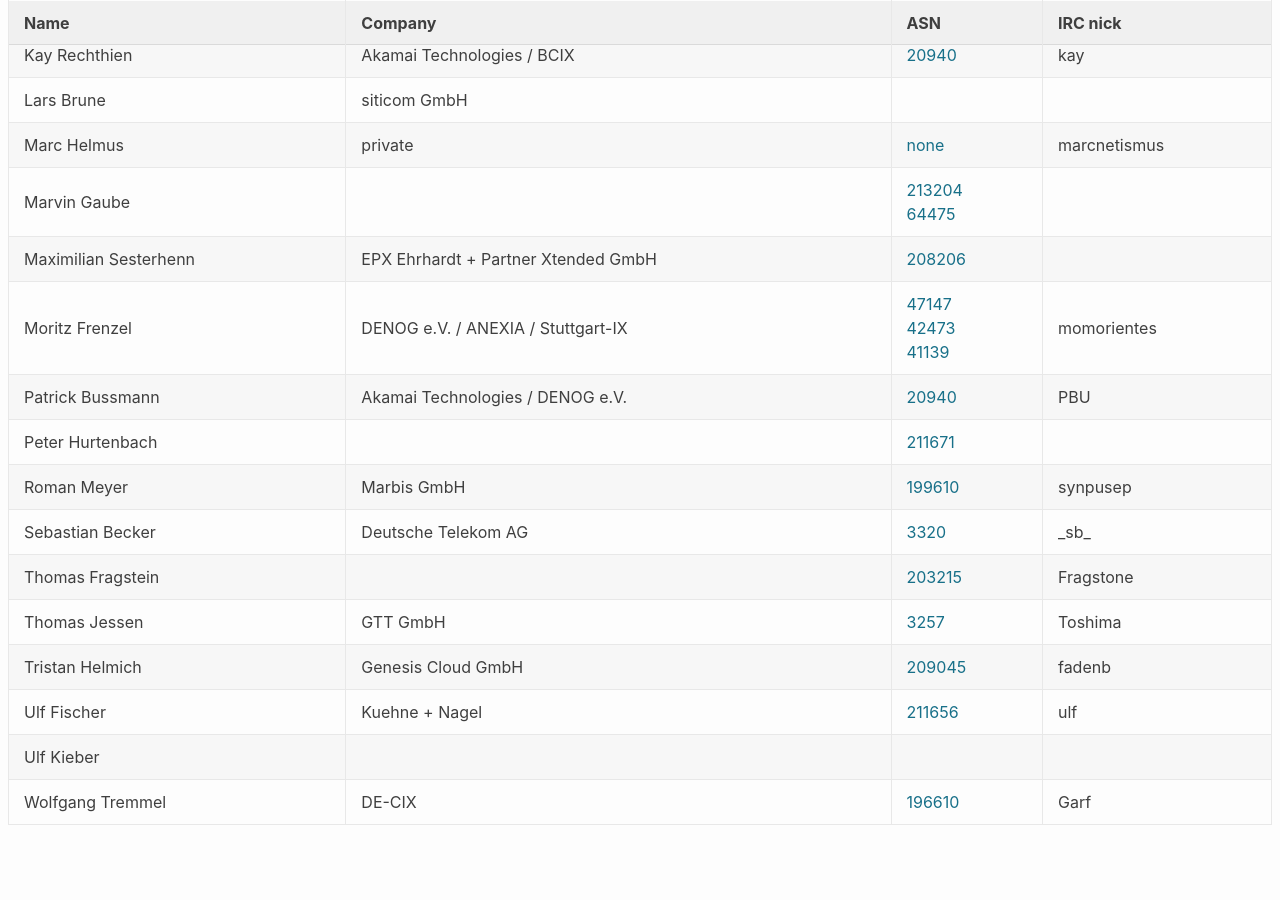
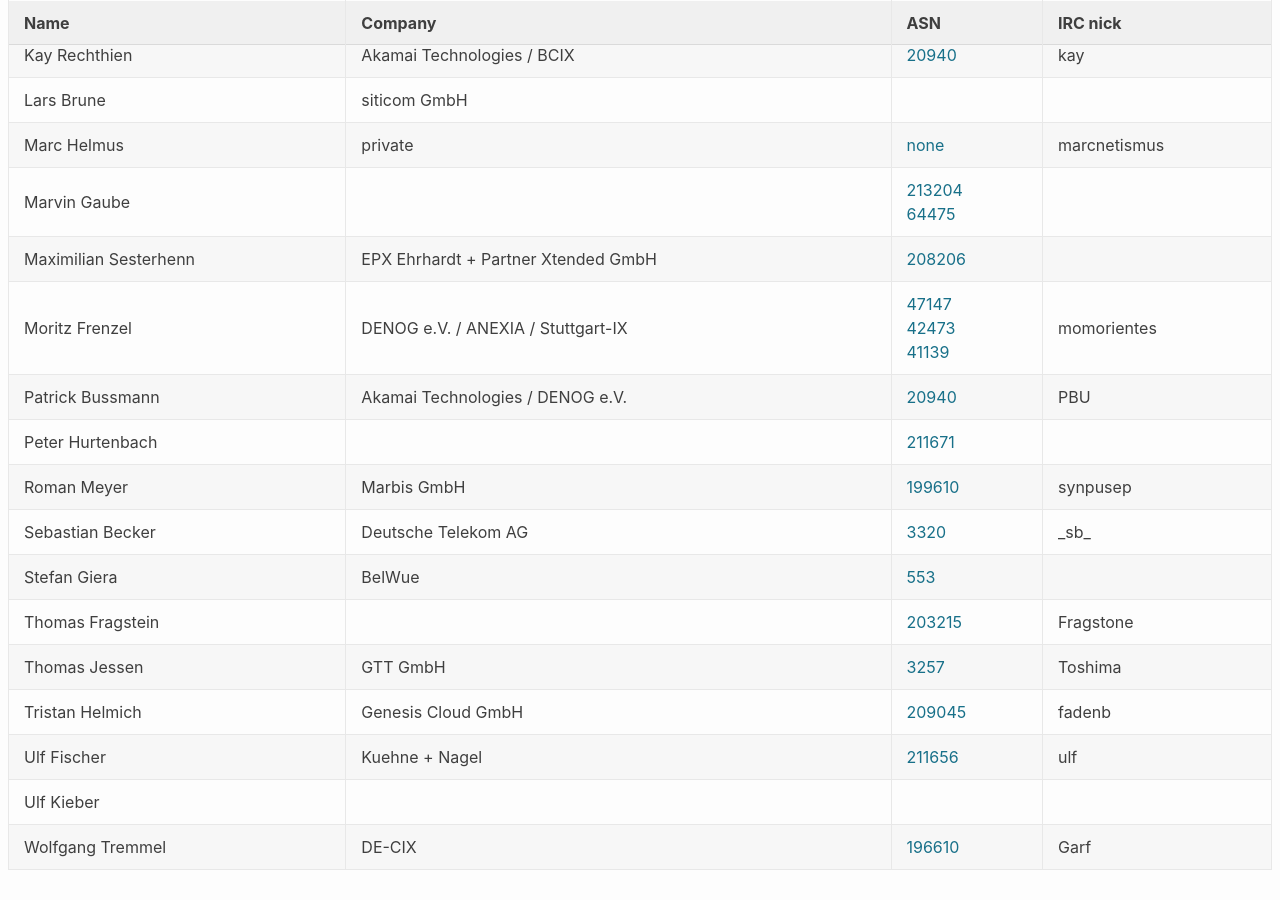
Before and after one commit to denog/pretix-attendeelist, a Jekyll site: the page built from meetup_2021_02/index.markdown, in a window 1280 px wide and 900 px high, scrolled down 564 px. Built offline with Jekyll 4.4.1, drawn with Linux system fonts in a browser that asks for light colours; before the commit the page ends 1419 px from its top, so only the background shows below that.

Commit message:
Latest data: Mon Apr 12 06:37:59 UTC 2021

```diff
--- a/_data/attendees_meetup_2021-02.json
+++ b/_data/attendees_meetup_2021-02.json
@@ -126,6 +126,12 @@
     "asn": "3320"
   },
   {
+    "name": "Stefan Giera",
+    "company": "BelWue",
+    "irc": null,
+    "asn": "553"
+  },
+  {
     "name": "Thomas Fragstein",
     "company": null,
     "irc": "Fragstone",
```
